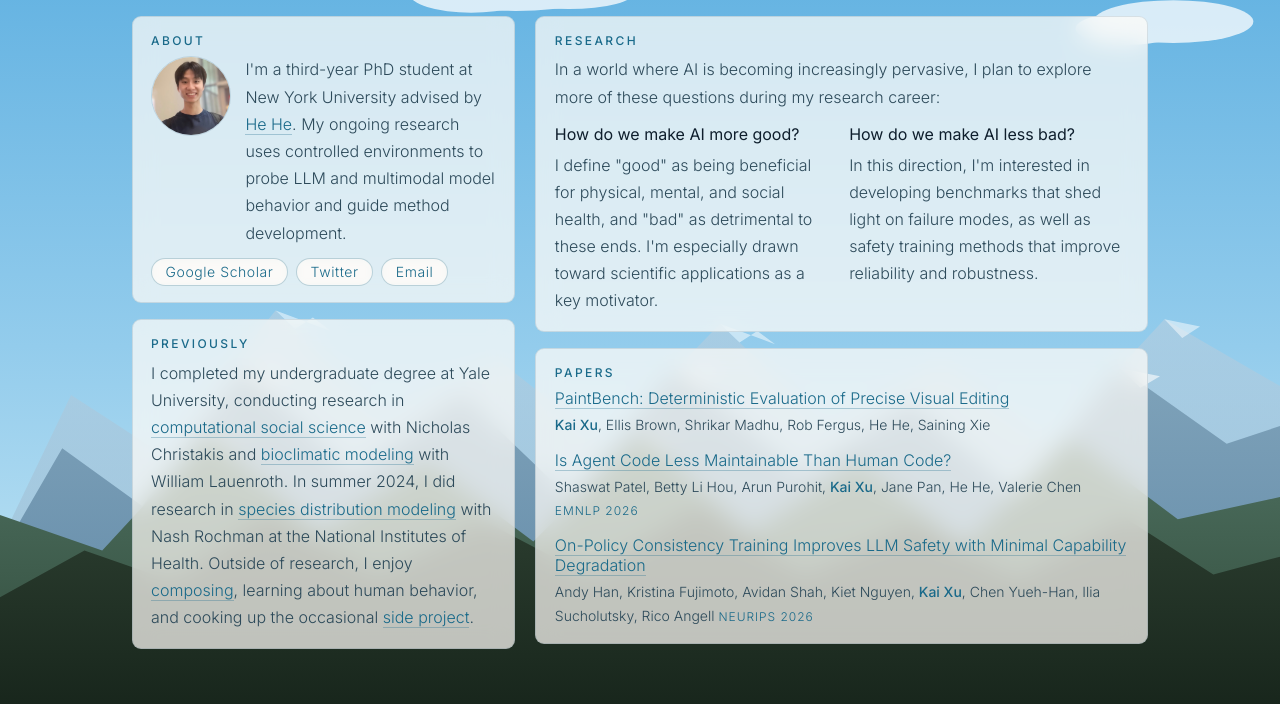
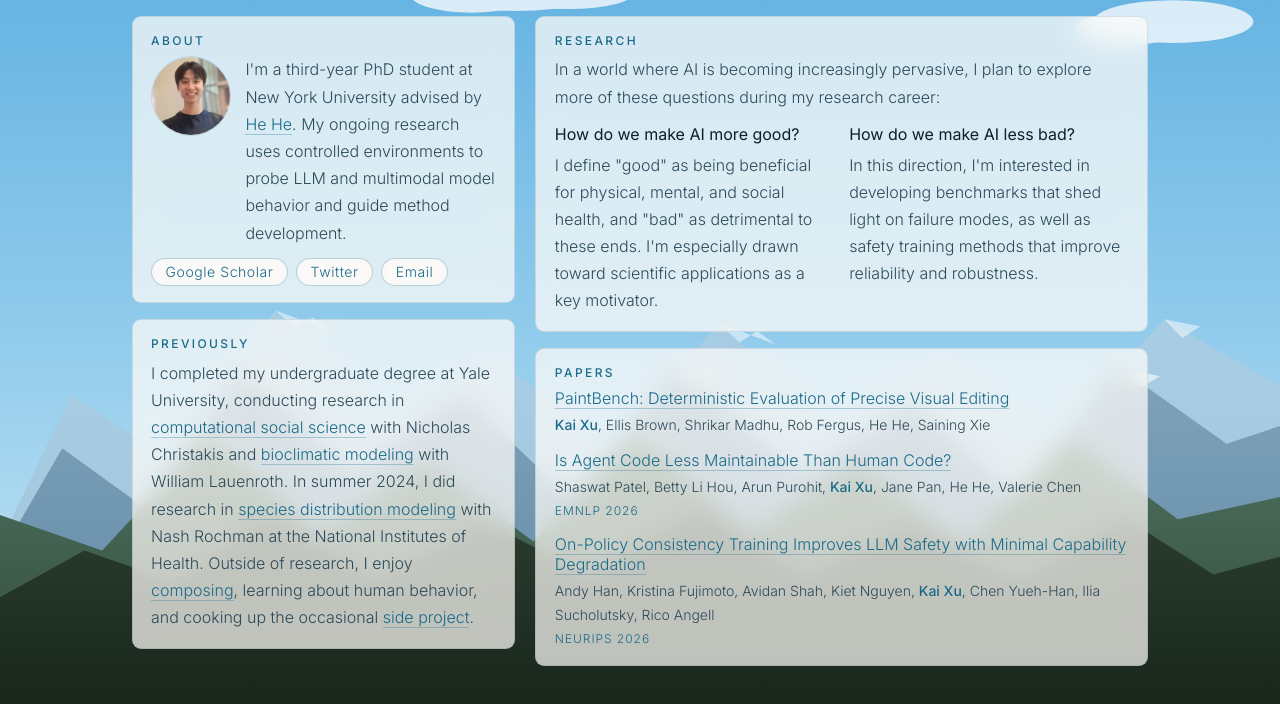
Before and after one commit to kaixubuilds/kaixubuilds.github.io, a plain HTML site: page index.html in a window 1280 px wide. Shown: the part 94-798 px from the top of the page. Drawn offline with nearby package versions, Linux system fonts and the light colour scheme; a web font is replaced by a local one.

Commit message:
Show conference venue on its own line
Co-Authored-By: Claude Opus 5 <noreply@anthropic.com>

```diff
--- a/index.html
+++ b/index.html
@@ -166,11 +166,12 @@
     .authors { font-size: 0.875rem; }
     .authors strong { color: var(--accent); font-weight: 500; }
     .venue {
+      display: block;
+      margin-top: 0.15rem;
       font-size: 0.75rem;
       letter-spacing: 0.08em;
       text-transform: uppercase;
       color: var(--accent);
-      white-space: nowrap;
     }
 
     /* pills */
@@ -322,9 +323,9 @@
         <div class="pub-title"><a href="https://arxiv.org/abs/2606.00188" target="_blank" rel="noopener">PaintBench: Deterministic Evaluation of Precise Visual Editing</a></div>
         <p class="authors"><strong>Kai Xu</strong>, Ellis Brown, Shrikar Madhu, Rob Fergus, He He, Saining Xie</p>
         <div class="pub-title" style="margin-top: 0.8rem;"><a href="https://arxiv.org/abs/2606.21804" target="_blank" rel="noopener">Is Agent Code Less Maintainable Than Human Code?</a></div>
-        <p class="authors">Shaswat Patel, Betty Li Hou, Arun Purohit, <strong>Kai Xu</strong>, Jane Pan, He He, Valerie Chen <span class="venue">EMNLP 2026</span></p>
+        <p class="authors">Shaswat Patel, Betty Li Hou, Arun Purohit, <strong>Kai Xu</strong>, Jane Pan, He He, Valerie Chen<span class="venue">EMNLP 2026</span></p>
         <div class="pub-title" style="margin-top: 0.8rem;"><a href="https://arxiv.org/abs/2605.21834" target="_blank" rel="noopener">On-Policy Consistency Training Improves LLM Safety with Minimal Capability Degradation</a></div>
-        <p class="authors">Andy Han, Kristina Fujimoto, Avidan Shah, Kiet Nguyen, <strong>Kai Xu</strong>, Chen Yueh-Han, Ilia Sucholutsky, Rico Angell <span class="venue">NeurIPS 2026</span></p>
+        <p class="authors">Andy Han, Kristina Fujimoto, Avidan Shah, Kiet Nguyen, <strong>Kai Xu</strong>, Chen Yueh-Han, Ilia Sucholutsky, Rico Angell<span class="venue">NeurIPS 2026</span></p>
       </div>
 
     </div>
```
